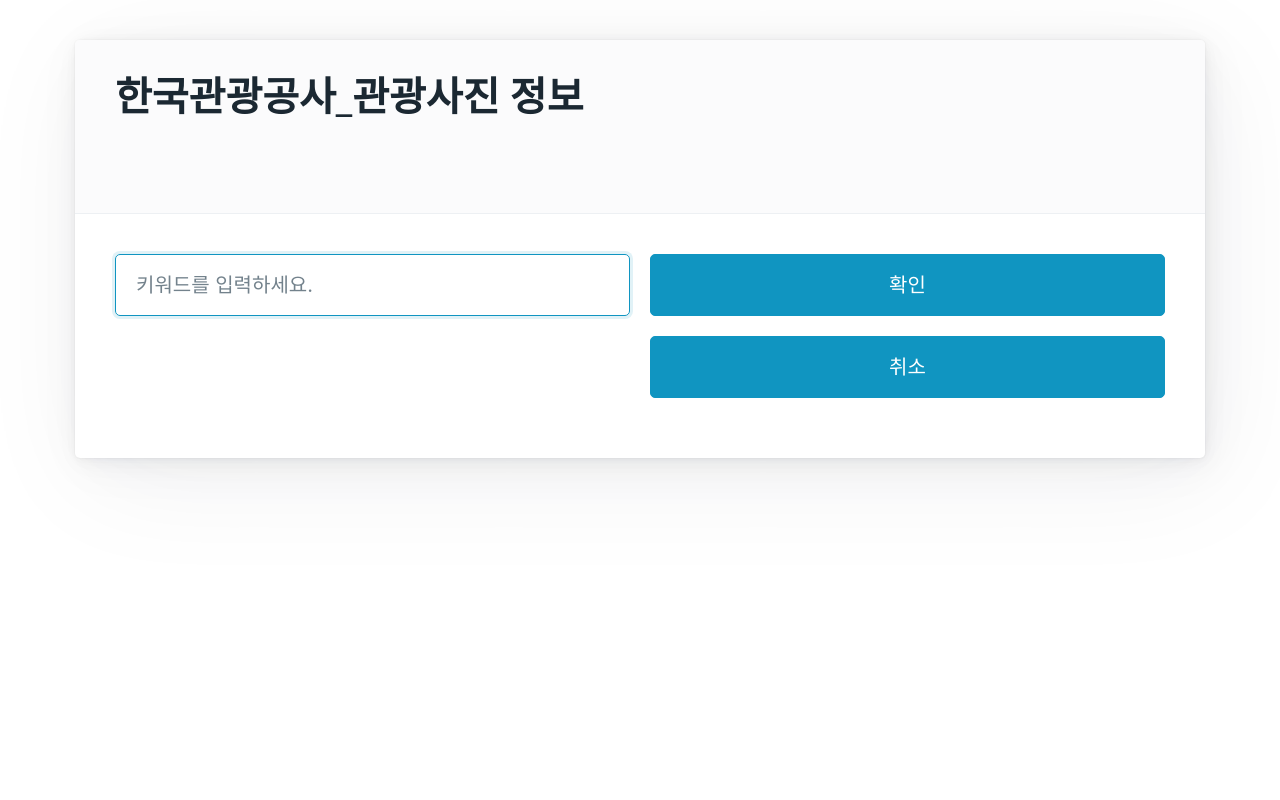
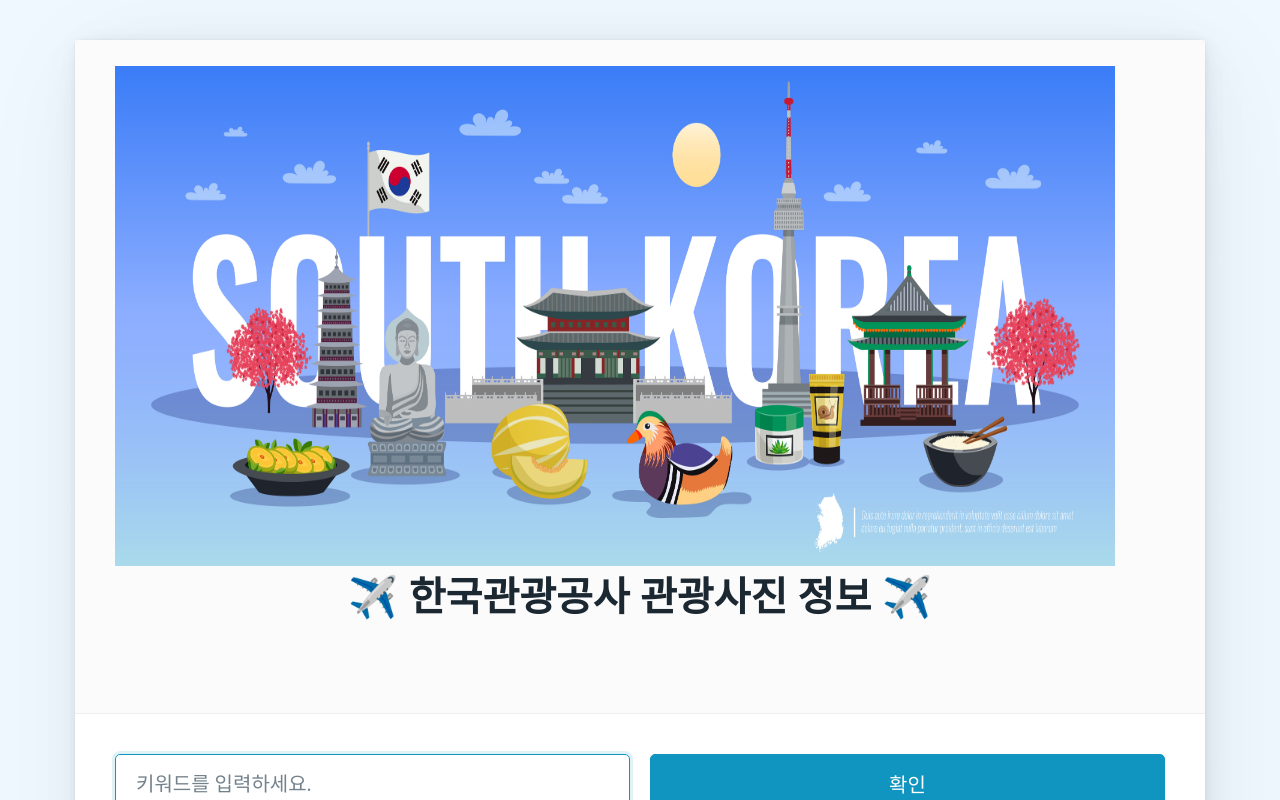
Before and after one commit to marine-yang-so-yun/k3_react, a React (Create React App) app: page / in a window 1280 px wide. Shown: the top 800 px of the page. Built offline with nearby package versions, Linux system fonts and the light colour scheme.

Commit message:
한국관광공사

```diff
--- a/src/081/Gallery.js
+++ b/src/081/Gallery.js
@@ -74,7 +74,9 @@
             <form>
             <article>
                     <header>
-                        <h1>한국관광공사_관광사진 정보</h1>
+                        <img src="./31416.jpg" />
+                        <h1>✈ 한국관광공사 관광사진 정보 ✈</h1>
+
                     </header>
                     <div className="grid">
                         <div>
--- a/src/081/Gallery.module.css
+++ b/src/081/Gallery.module.css
@@ -0,0 +1,26 @@
+*   {
+    font-family:"fantasy";
+
+}
+
+article h1  {
+    text-align:center;
+
+}
+
+article div {
+    background-color:white;
+}
+
+main {
+    background-color:white;
+}
+
+html    {
+    background-color:aliceblue;
+}
+
+header img  {
+    width:1000px;
+    height:500px;
+}
```
Also changed, not shown: public/31416.jpg (added).
